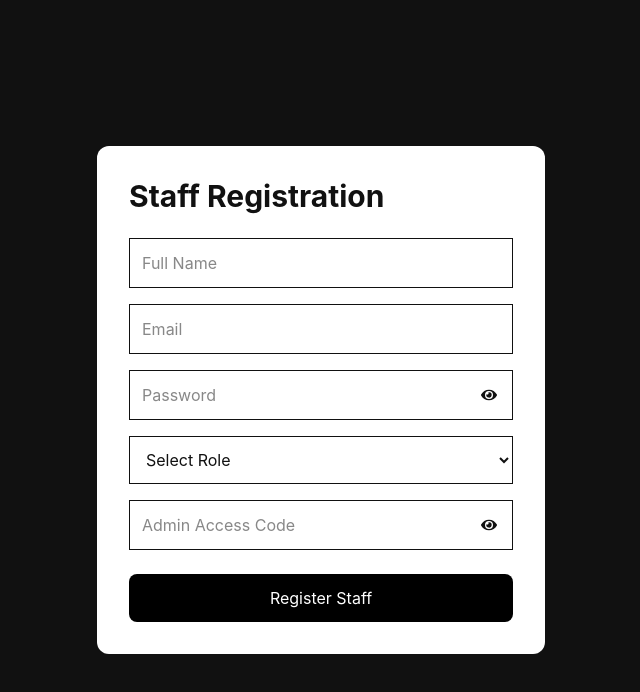
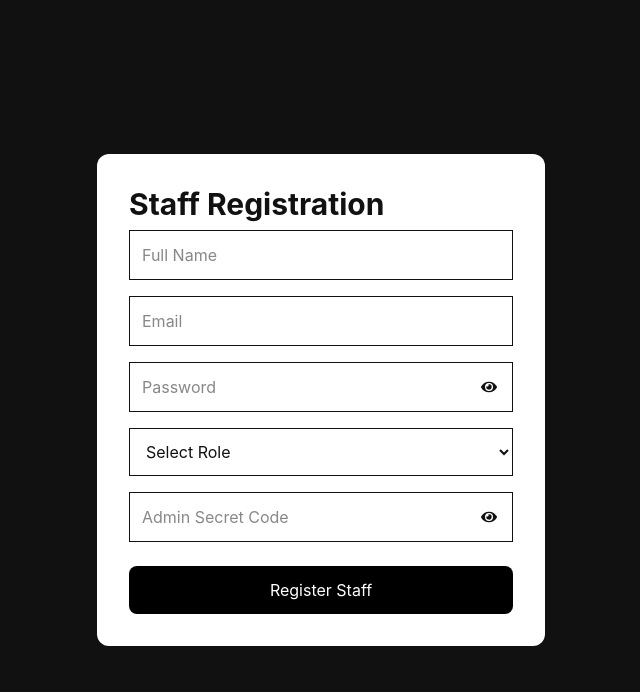
Before and after one commit to onatadeadamalmubaraq-ops/Bistro-Bliss, a React (Vite) app in the folder Client/: page /admin/register in a window 1280 px wide. Shown: the top 692 px of the page, without its empty margins (319-959 px from the left). Built offline with nearby package versions, Linux system fonts and the light colour scheme; no server answers.

Commit message:
staff registration

```diff
--- a/Client/src/pages/Admin/Register.jsx
+++ b/Client/src/pages/Admin/Register.jsx
@@ -92,9 +92,15 @@ export default function Register() {
         onSubmit={handleSubmit}
         className="bg-white p-8 rounded-xl w-full max-w-md"
       >
-        <h1 className="text-3xl font-bold mb-6">
+        <h1 className="text-3xl font-bold mb-2">
           Staff Registration
         </h1>
+
+        {setupComplete && (
+          <p className="text-green-600 text-sm mb-6">
+            Admin setup completed. Register a new staff member below.
+          </p>
+        )}
 
         <input
           type="text"
@@ -159,7 +165,7 @@ export default function Register() {
           <input
             type={showAdminCode ? "text" : "password"}
             name="adminCode"
-            placeholder="Admin Access Code"
+            placeholder="Admin Secret Code"
             value={formData.adminCode}
             onChange={handleChange}
             className="w-full border p-3 pr-12"
```
